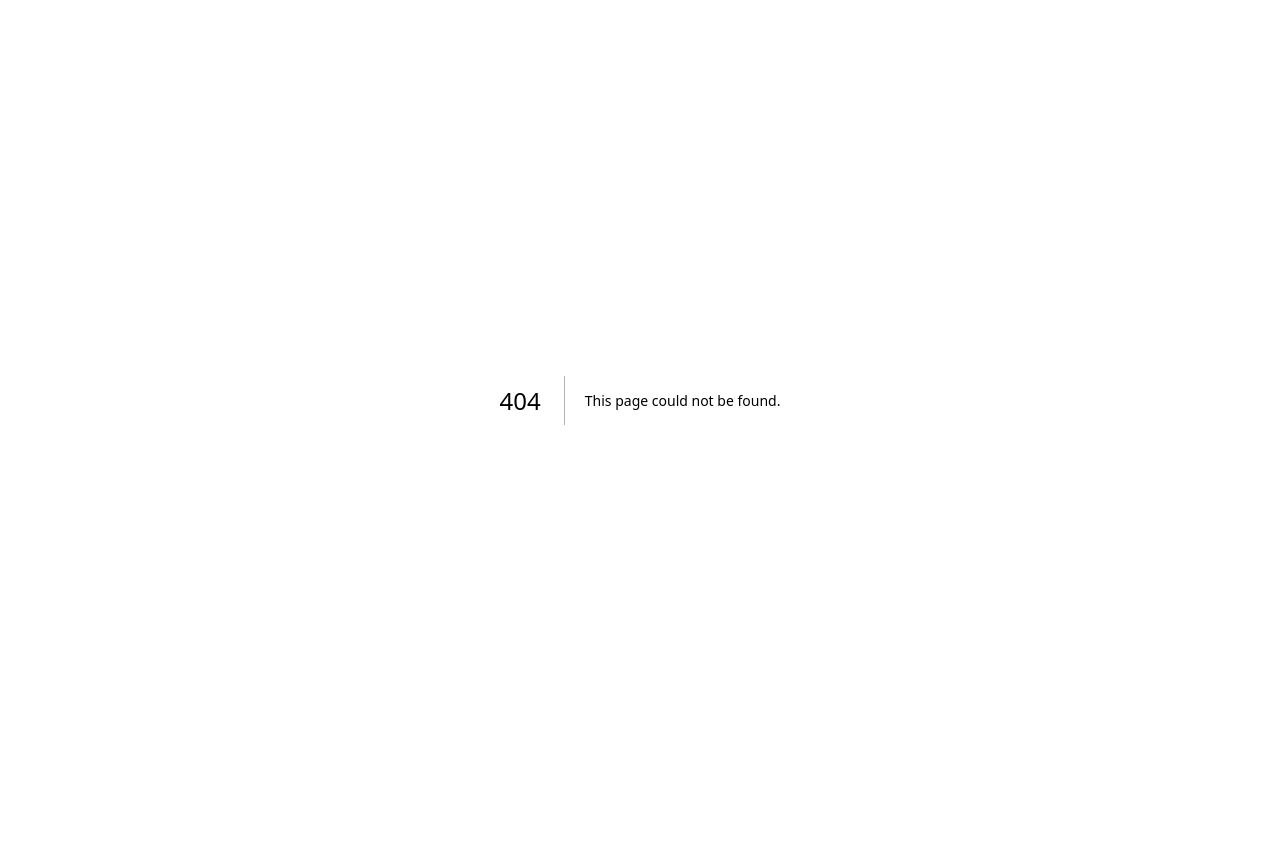
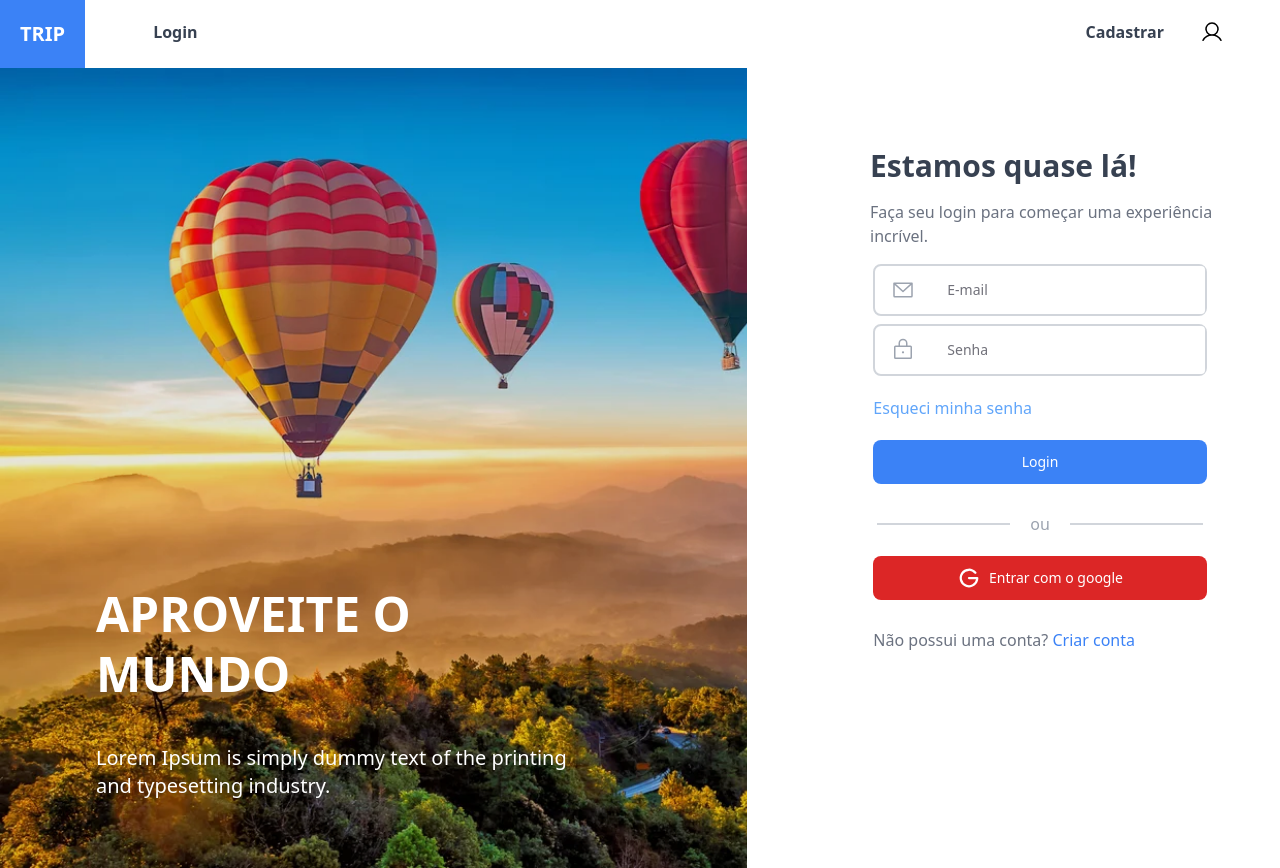
Before and after one commit to lucassb15/TRIP-VALLEY, a Next.js app: page /login in a window 1280 px wide. Before the commit this address had no page. Before the commit the page ends 800 px from the top, so only its background shows below. Built offline with nearby package versions, Linux system fonts and the light colour scheme.

Commit message:
Create login

```diff
--- /dev/null
+++ b/src/app/(public)/login/head.tsx
@@ -0,0 +1,9 @@
+export default function Head() {
+    return (
+        <>
+            <meta content="width=device-width, initial-scale=1" name="viewport" />
+            <meta name="description" content="Generated by create next app" />
+            <link rel="icon" href="/favicon.png" />
+        </>
+    )
+}
--- /dev/null
+++ b/src/app/(public)/login/layout.tsx
@@ -0,0 +1,18 @@
+
+export default function RootLayout({
+    children,
+}: {
+    children: React.ReactNode
+}) {
+    return (
+        <html lang="pt-BR">
+            {/*
+        <head /> will contain the components returned by the nearest parent
+        head.tsx. Find out more at https://beta.nextjs.org/docs/api-reference/file-conventions/head
+        */}
+
+            <head />
+            <body>{children}</body>
+        </html>
+    )
+}
--- /dev/null
+++ b/src/app/(public)/login/page.tsx
@@ -0,0 +1,54 @@
+import Input from "@/components/form/input";
+import Submit from "@/components/form/submit";
+import Google from "@/components/form/google";
+import Hero from "@/components/form/hero";
+import HeaderForm from "@/components/form/headerForm";
+import "../../../styles/global.css"
+
+export const metadata = {
+    title: 'TripValley | Logar',
+}
+
+export default function UserRegister() {
+    return (
+        <>
+            <HeaderForm
+                titleName="Login"
+                titleNav="Cadastrar"
+                URI="/register"
+            ></HeaderForm>
+            <div className="flex items-center justify-center md:flex md:h-screen md:justify-left md:items-start">
+                <div className=" md:w-full ">
+                    <Hero></Hero>
+                </div>
+                <div className="md:w-3/5">
+                    <div className=" container flex flex-col justify-center items-center mt-20">
+                        <div className="text-left mb-4 ml-5 w-9/12">
+                            <h1 className="text-gray-700 font-bold text-3xl mb-4">Estamos quase lá!</h1>
+                            <p className="text-gray-500">Faça seu login para começar uma experiência incrível.</p>
+                        </div>
+                    </div>
+                    <div className="container px-10 flex flex-col justify-center items-center">
+                        <form className="md:w-10/12" action="">
+                            <Input iconName="mail" type="email" name="email" placeholder="E-mail" />
+                            <Input iconName="password" type="password" name="password" placeholder="Senha" />
+                            <p className="mt-5"><a className="text-blue-400 font-medium" href="#">Esqueci minha senha</a></p>
+                            <Submit type="submit" name="submit" value="Login" />
+                        </form>
+                        <div className="flex flex-row w-full justify-center items-center gap-5 mt-5">
+                            <div className="border-b-2 border-gray-300 w-4/12"></div>
+                            <p className="text-gray-400">ou</p>
+                            <div className="border-b-2 border-gray-300 w-4/12"></div>
+                        </div>
+                        <div className="w-10/12">
+                            <Google />
+                        </div>
+                        <div className="w-10/12 mt-5">
+                            <p className="text-gray-500">Não possui uma conta? <a className="text-blue-500" href="#">Criar conta</a> </p>
+                        </div>
+                    </div>
+                </div>
+            </div>
+        </>
+    )
+}
```
